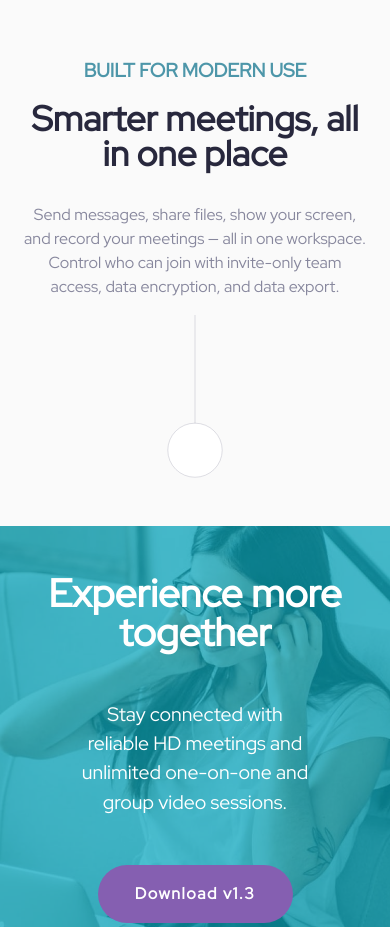
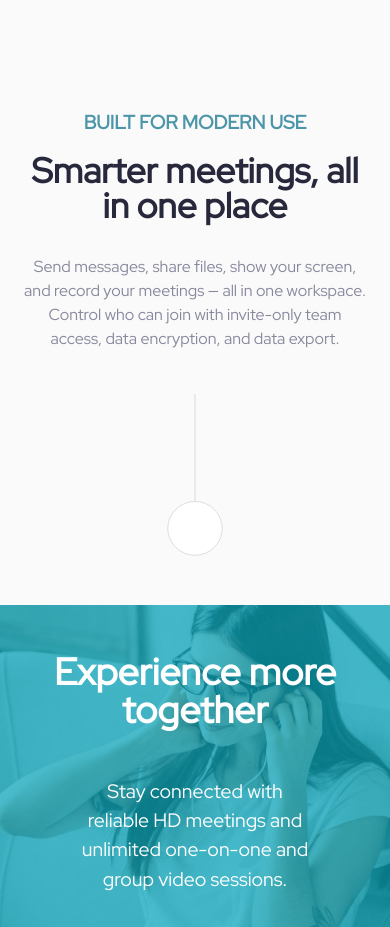
Before and after one commit to bertyruan/bertyruan.github.io, a plain HTML site: page index.html in a window 390 px wide. Shown: the part 1270-2197 px from the top of the page. Drawn offline with Linux system fonts and the light colour scheme.

Commit message:
adjusts font sizing

```diff
--- a/style.css
+++ b/style.css
@@ -42,7 +42,6 @@ html, body, .container {
 .header__content {
     display: flex;
     flex-direction: column;
-    width: 100vw;
     gap: 5vh;
     text-align: center;
 }
@@ -122,7 +121,6 @@ button.button__secondary:hover {
 .main__image-container {
     display: flex;
     flex-direction: row;
-    /* flex-wrap: wrap; */
     justify-content: center;
     gap: clamp(1em, 3vw ,2em);
 }
@@ -133,10 +131,10 @@ button.button__secondary:hover {
     object-fit: contain;
 }
 
-.main__content-container {
+.main__content-container  {
     display: flex;
-    margin-bottom: clamp(1rem, 3vw, 4rem);
-    margin-top: clamp(2rem, 4vw, 6rem);
+    margin-bottom: 5vh;
+    margin-top: 10vh;
 }
 
 .main__flex-margin {
@@ -221,8 +219,6 @@ button.button__secondary:hover {
 }
 
 .footer__title {
-    font-size: 2.5rem;
-    line-height: 2.5rem;
     font-weight: 900;
 }
 
@@ -277,8 +273,8 @@ button.button__secondary:hover {
     }
 
     .footer__title {
-        font-size: clamp(1.5rem, 3vw, 3.5rem);
-        line-height: clamp(1.5rem, 3vw, 3.5rem);
+        font-size: clamp(1.75rem, 0.5692rem + 2.4567vw, 4.5rem);
+        line-height: clamp(1.75rem, 0.5692rem + 2.4567vw, 4.5rem);
         flex: 1 1 40%;
     }
 
@@ -352,8 +348,8 @@ button.button__secondary:hover {
     }
 
     .footer__title {
-        font-size: clamp(1.5rem, 7vw, 2.5rem);
-        line-height: clamp(1.5rem, 7vw, 2.5rem);
+        font-size: clamp(1.5rem, 0.2544rem + 4.6784vw, 2.5rem);
+        line-height: clamp(1.5rem, 0.2544rem + 4.6784vw, 2.5rem);
     }
 
     .footer__description {
@@ -420,8 +416,8 @@ button.button__secondary:hover {
     }
 
     .footer__title {
-        font-size: clamp(2rem, 10vw, 3.5rem);
-        line-height: clamp(2rem, 10vw, 3.5rem);
+        font-size: clamp(1.5rem, 0.6111rem + 7.1111vw, 2.5rem);
+        line-height: clamp(1.5rem, 0.6111rem + 7.1111vw, 2.5rem);
     }
 
     .footer__description {
@@ -430,7 +426,6 @@ button.button__secondary:hover {
     }
 
     .footer__cta > button {
-        font-size: inherit;
         width: 50vw;
         height: 15vw;
         border-radius: 4rem;
```
